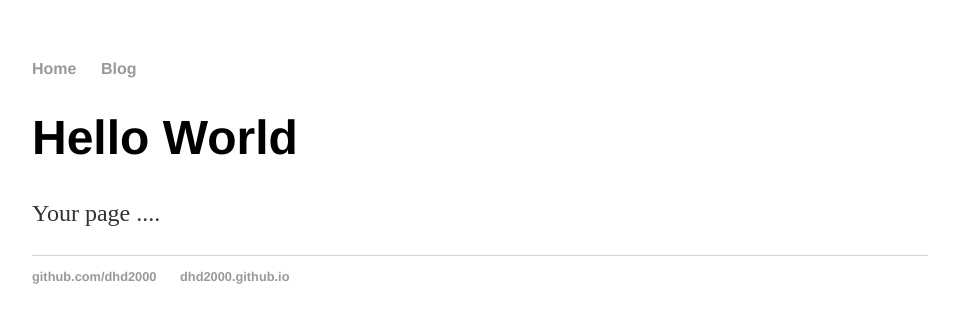
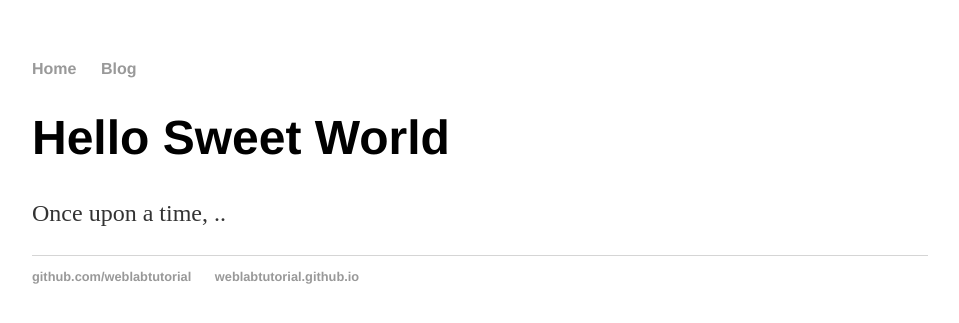
Before and after one commit to dhd2000/dhd2000.github.io, a Jekyll site: the page built from index.html, in a window 1280 px wide. Shown: the top 323 px of the page, without its empty margins (160-1119 px from the left). Built offline with Jekyll 4.4.1, drawn with Linux system fonts in a browser that asks for light colours.

Commit message:
Update index.html

```diff
--- a/index.html
+++ b/index.html
@@ -1,26 +1,8 @@
-<!DOCTYPE html>
-<html>
-  <head>
-    <title>Web Programming</title>
-    <!--link to main stylesheet -->
-    <link rel="stylesheet" type="text/css" href="/css/main.css">
-  </head>
-  <body>
-    <nav>
-    <ul>
-    <li><a href="/">Home</a></li>
-    <li><a href="/blog">Blog</a></li>
-    </ul>
-    </nav>
-    <div class="container">
-    <div class="blurb">
-    <h1>Hello World</h1>
-    <p>Your page ....</p>
-    <footer>
-      <ul>
-        <li><a href="https://github.com/dhd2000">github.com/dhd2000</a></li>
-        <li><a href="https://dhd2000.github.io">dhd2000.github.io </a></li>
-      </ul>
-      </footer>
-   </body>
-</html>
+---
+layout: default
+title: Web Programming
+---
+<div class="blurb">
+  <h1>Hello Sweet World</h1>
+  <p>Once upon a time, ..</p>
+</div>
```
